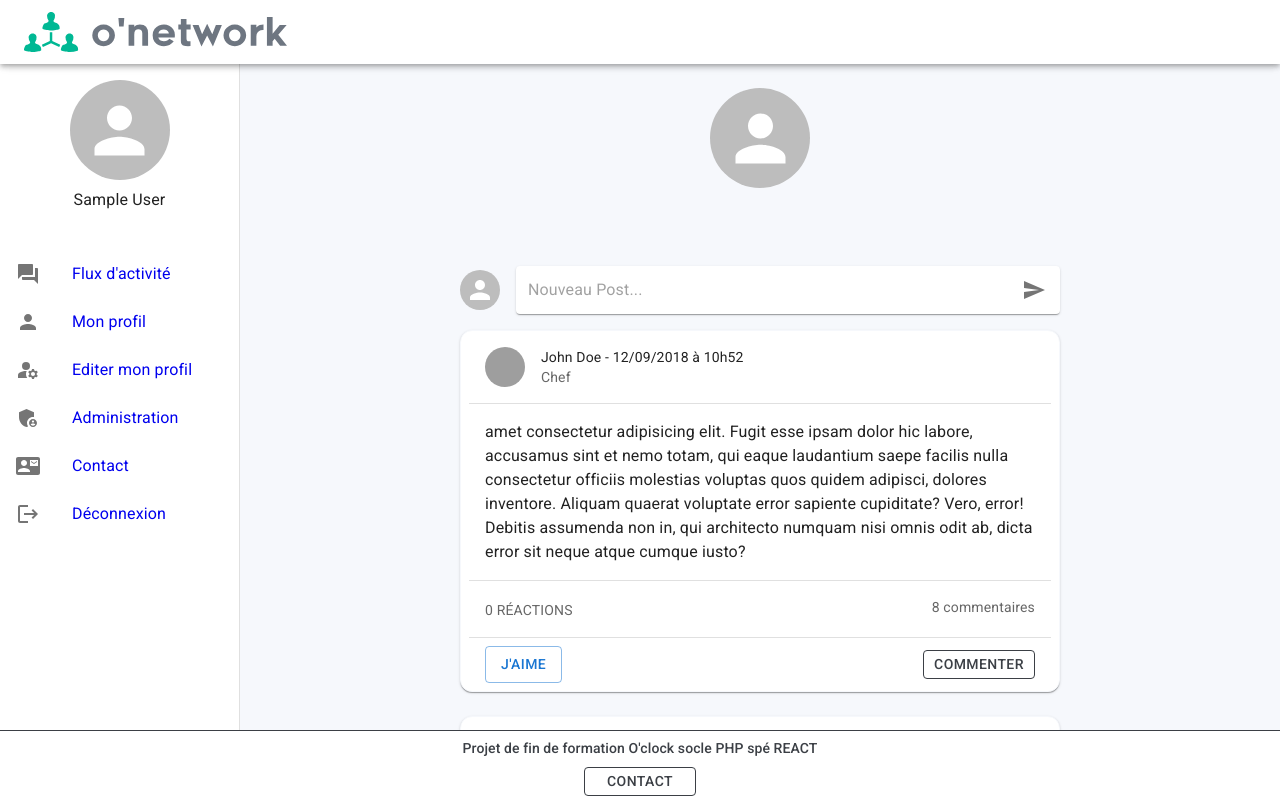
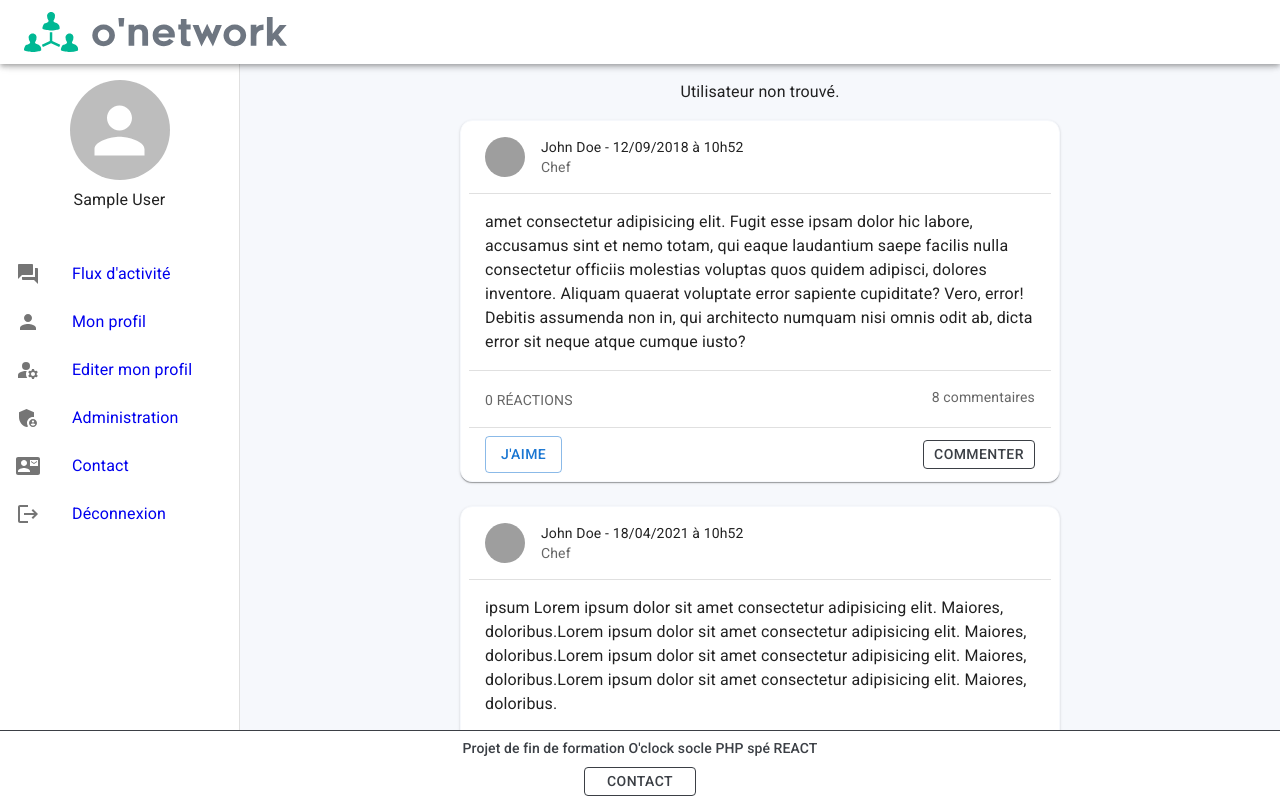
Before and after one commit to RodrianVANDERSMIT/Onetwork-web-client, a React (Vite) app: page /1/user/1 in a window 1280 px wide. Shown: the top 798 px of the page. Built offline with nearby package versions, Linux system fonts and the light colour scheme; sample sign-in values are in the browser's storage; grey boxes are pictures that could not be loaded.

Commit message:
profil page ok

```diff
--- a/src/components/Cards/SelectedUserCard/index.jsx
+++ b/src/components/Cards/SelectedUserCard/index.jsx
@@ -1,10 +1,41 @@
+
+import { useParams } from "react-router-dom";
 import { Avatar, Box, Typography } from "@mui/material";
+import './style.scss'
+import { useDispatch, useSelector } from "react-redux";
+import { getMembers } from "../../../redux/selectors/members";
+import { getUserOrganizationId } from "../../../redux/selectors/user";
+import { useEffect } from "react";
+import { fetchMembers } from "../../../redux/thunks/members";
 
 
-import './style.scss'
+function SelectedUserCard() {
+    const dispatch = useDispatch();
+    const { userId } = useParams();
+    const userIdUrl = parseInt(userId, 10);
 
-function SelectedUserCard(author) {
-    console.log(author)
+    const membersState = useSelector(getMembers);
+    const membersList = membersState.list;
+    const selectedMember = membersList.find((member) => member.id === userIdUrl);
+
+    const organizationId = useSelector(getUserOrganizationId);
+
+    useEffect(() => {
+        if (organizationId) {
+            dispatch(fetchMembers(organizationId));
+        } else {
+            console.log("membres introuvable");
+        }
+    }, [organizationId, dispatch]);
+
+    if (!selectedMember) {
+        return (
+            <Box>
+                <Typography variant="body1">Utilisateur non trouvé.</Typography>
+            </Box>
+        );
+    }
+
 
     return (
         <Box
@@ -21,8 +52,8 @@ function SelectedUserCard(author) {
         >
             <Avatar
                 className= "c-user-card__avatar"
-                src= {author.profilePicture}
-                alt= {author.name + author.surname}
+                src= {selectedMember.profilePicture}
+                alt= {selectedMember.name + selectedMember.surname}
                 sx= {{
                     width: '100px',
                     height: '100px',
@@ -42,17 +73,19 @@ function SelectedUserCard(author) {
                     className= "c-user-card__identity"
                     variant= "body1"
                 >
-                    {author.name} {author.surname}
+                    {selectedMember.name} {selectedMember.surname}
                 </Typography>
                 <Typography
                     className= "c-user-card__job"
                     variant= "body1"
                 >
-                    {author.job}
+                    {selectedMember.job}
                 </Typography>
             </Box>
         </Box>
     );
 }
 
+
+
 export default SelectedUserCard
--- a/src/components/Feed/index.jsx
+++ b/src/components/Feed/index.jsx
@@ -17,6 +17,7 @@ import SelectedUserCard from '../Cards/SelectedUserCard';
 function Feed({userIdUrl}) {
 
     // Fetch of logged-in user data
+    const dispatch = useDispatch();
     const userLogged = useSelector(getUser);
 
     const organizationName = useSelector(getOrganizationName);
@@ -29,7 +30,7 @@ function Feed({userIdUrl}) {
         postList.filter(post => post.author.id === parseInt(userIdUrl, 10))
         : postList;
     console.log(posts)
-    const dispatch = useDispatch();
+
 
     useEffect(()=>{
         dispatch(fetchPosts());
@@ -42,9 +43,11 @@ function Feed({userIdUrl}) {
                 {userIdUrl ?(
                     <SelectedUserCard/>
                 ):(
-                    <Typography variant="h5" >
+                    <>  <Typography variant="h5" >
                         {organizationName}
-                    </Typography>)}
+                    </Typography>
+
+
                     <Box className="c-feed-header__textarea" >
                         <Avatar
                             className="c-avatar"
@@ -52,15 +55,21 @@ function Feed({userIdUrl}) {
                             src={userLogged.profilePicture}
                         />
                         <PostForm
-
                         />
                     </Box>
+                    </>
+                )}
             </Box>
-            {posts.map(post => (
+
+            {posts.length === 0 ? (
+                <Typography variant="body1">{"Cet utilisateur n'a pas encore rédigé de post"}</Typography>
+            ) : (
+                posts.map((post) => (
                     <Grid key={post.id}>
-                    <Post {...post}/>
+                        <Post {...post} />
                     </Grid>
-            ))}
+                ))
+            )}
         </Box>
     )
 }
--- a/src/redux/thunks/members.js
+++ b/src/redux/thunks/members.js
@@ -3,7 +3,7 @@ import users from '../../data/AppUser'
 
 export const fetchMembers = createAsyncThunk("members/fetchMembers", async (organization, thunkAPI) => {
     try {
-        const members = users.filter(({organizationId, role}) => organizationId === organization && role.tag !== 'admin')
+        const members = users.filter(({organizationId}) => organizationId === organization )
 
         if (members) {
             return members
```
Also changed, not shown: src/redux/selectors/members.js (line endings or trailing spaces). Lines whose indentation alone changed are shown as unchanged.
